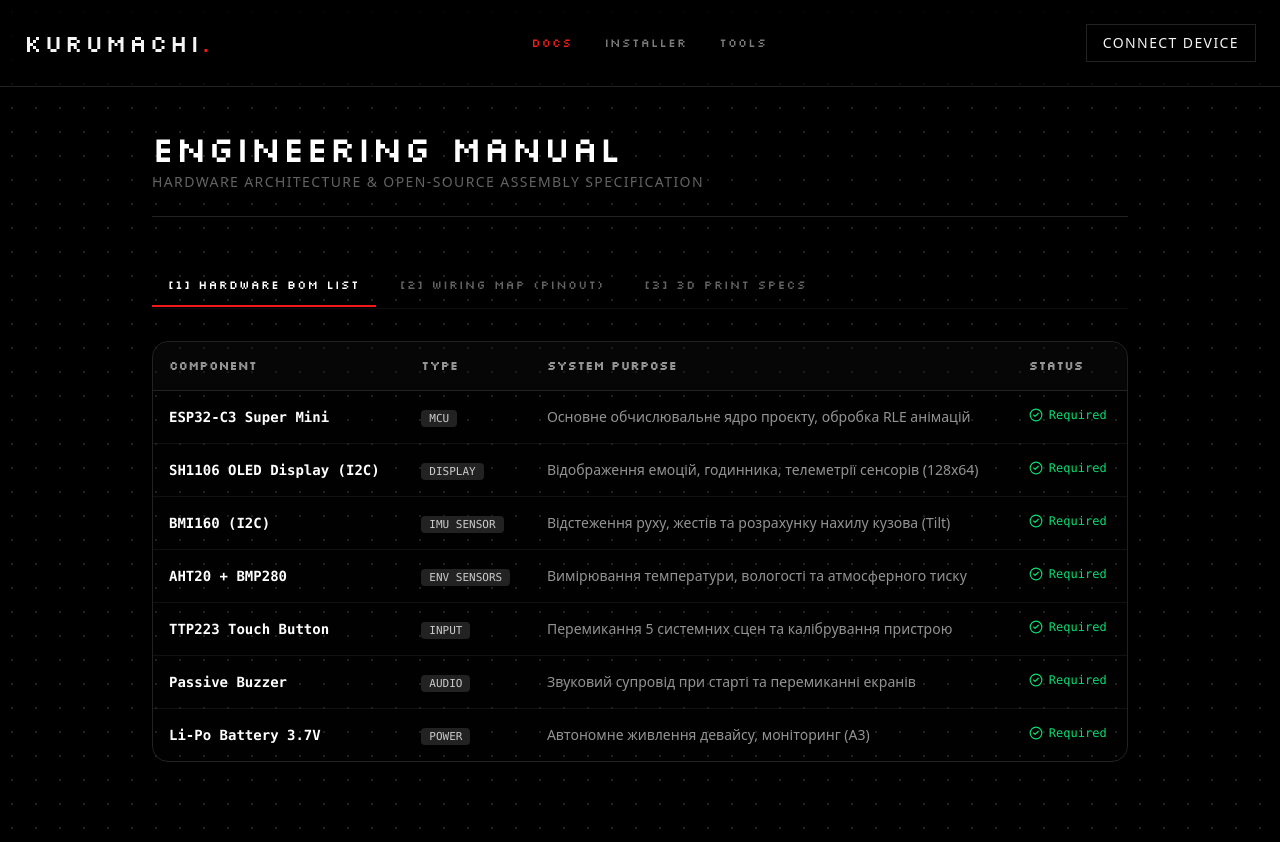
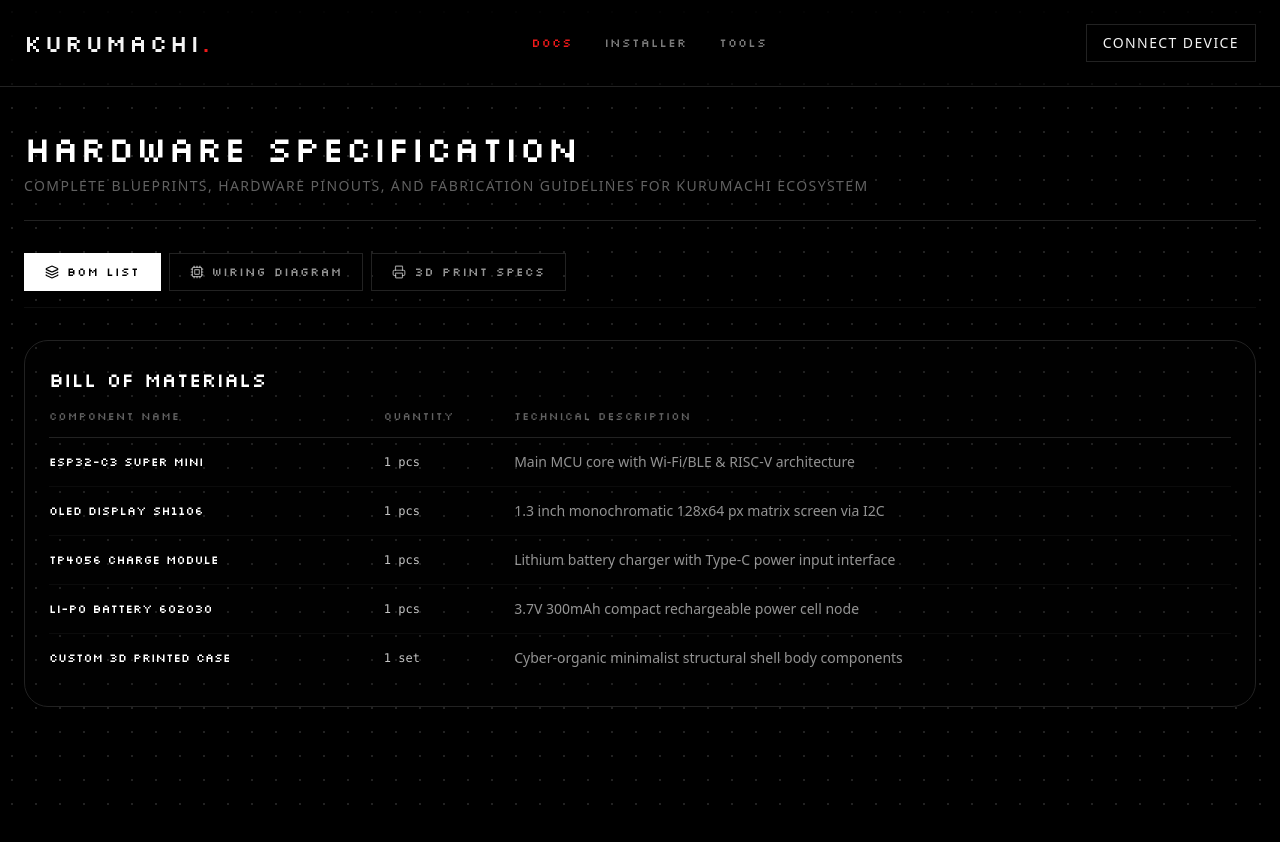
Before and after one commit to Rov-10/kurumachi, a Next.js app in the folder firmware/web/: page /docs in a window 1280 px wide. After the commit the page ends 820 px from the top, so only its background shows below. Built offline with nearby package versions, Linux system fonts and the light colour scheme.

Commit message:
feat: build full interactive 3D Docs tab system including BOM, pinout maps, and slicing specs

```diff
--- a/firmware/web/src/app/docs/page.tsx
+++ b/firmware/web/src/app/docs/page.tsx
@@ -1,50 +1,66 @@
 "use client";
 import { useState } from "react";
+import { Layers, Cpu, Printer } from "lucide-react";
 import BomTab from "@/components/docs/BomTab";
 import WiringTab from "@/components/docs/WiringTab";
 import PrintSpecsTab from "@/components/docs/PrintSpecsTab";
 
-type TabType = "bom" | "wiring" | "3dprint";
+type TabType = "bom" | "wiring" | "print";
 
 export default function DocsPage() {
   const [activeTab, setActiveTab] = useState<TabType>("bom");
 
-  const tabs: { id: TabType; label: string }[] = [
-    { id: "bom", label: "[1] Hardware BOM List" },
-    { id: "wiring", label: "[2] Wiring Map (Pinout)" },
-    { id: "3dprint", label: "[3] 3D Print Specs" },
-  ];
-
   return (
-    <main className="flex min-h-screen flex-col items-center pt-32 pb-20 px-6 max-w-5xl mx-auto">
-      {/* Шапка Документації */}
-      <div className="w-full text-left mb-12 border-b border-nothing-border pb-6">
-        <h1 className="font-dot text-4xl text-white tracking-wide uppercase">Engineering Manual</h1>
-        <p className="text-sm text-nothing-text/40 uppercase tracking-widest mt-1">
-          Hardware Architecture & Open-Source Assembly Specification
+    <main className="flex min-h-screen flex-col items-center pt-32 pb-20 px-6 max-w-7xl mx-auto space-y-8 w-full">
+      {/* Title Header */}
+      <div className="w-full text-left border-b border-nothing-border pb-6">
+        <h1 className="font-dot text-4xl text-white tracking-wide uppercase">Hardware Specification</h1>
+        <p className="text-sm text-nothing-text/40 uppercase tracking-widest mt-2 font-space">
+          Complete blueprints, hardware pinouts, and fabrication guidelines for Kurumachi ecosystem
         </p>
       </div>
 
-      {/* Таби Керування */}
-      <div className="w-full flex gap-2 border-b border-nothing-border/40 mb-8 pb-px font-dot text-xs tracking-widest uppercase overflow-x-auto">
-        {tabs.map((tab) => (
-          <button
-            key={tab.id}
-            onClick={() => setActiveTab(tab.id)}
-            className={`px-4 py-3 border-b-2 transition-all whitespace-nowrap ${
-              activeTab === tab.id ? "border-nothing-red text-white" : "border-transparent text-nothing-text/40 hover:text-nothing-text/80"
-            }`}
-          >
-            {tab.label}
-          </button>
-        ))}
+      {/* Navigation Tabs Control */}
+      <div className="w-full flex flex-wrap gap-2 border-b border-nothing-border/40 pb-4 font-dot text-xs tracking-widest uppercase">
+        <button
+          onClick={() => setActiveTab("bom")}
+          className={`px-5 py-2.5 border transition-all flex items-center gap-2 ${
+            activeTab === "bom"
+              ? "border-white bg-white text-black"
+              : "border-nothing-border text-nothing-text/60 hover:border-nothing-text/40 hover:text-white"
+          }`}
+        >
+          <Layers className="w-3.5 h-3.5" /> BOM List
+        </button>
+
+        <button
+          onClick={() => setActiveTab("wiring")}
+          className={`px-5 py-2.5 border transition-all flex items-center gap-2 ${
+            activeTab === "wiring"
+              ? "border-white bg-white text-black"
+              : "border-nothing-border text-nothing-text/60 hover:border-nothing-text/40 hover:text-white"
+          }`}
+        >
+          <Cpu className="w-3.5 h-3.5" /> Wiring Diagram
+        </button>
+
+        <button
+          onClick={() => setActiveTab("print")}
+          className={`px-5 py-2.5 border transition-all flex items-center gap-2 ${
+            activeTab === "print"
+              ? "border-white bg-white text-black"
+              : "border-nothing-border text-nothing-text/60 hover:border-nothing-text/40 hover:text-white"
+          }`}
+        >
+          <Printer className="w-3.5 h-3.5" /> 3D Print Specs
+        </button>
       </div>
 
-      {/* Рендер активного компонента */}
-      <div className="w-full text-left">
+      {/* Dynamic Tab Content Viewport */}
+      <div className="w-full min-h-[400px] animate-in fade-in slide-in-from-bottom-2 duration-300">
         {activeTab === "bom" && <BomTab />}
         {activeTab === "wiring" && <WiringTab />}
-        {activeTab === "3dprint" && <PrintSpecsTab />}
+        {activeTab === "print" && <PrintSpecsTab />}
       </div>
     </main>
   );
--- a/firmware/web/src/components/docs/BomTab.tsx
+++ b/firmware/web/src/components/docs/BomTab.tsx
@@ -1,37 +1,32 @@
-import { CheckCircle2 } from "lucide-react";
+"use client";
 
 export default function BomTab() {
   const components = [
-    { name: "ESP32-C3 Super Mini", type: "MCU", purpose: "Основне обчислювальне ядро проєкту, обробка RLE анімацій", status: "Required" },
-    { name: "SH1106 OLED Display (I2C)", type: "Display", purpose: "Відображення емоцій, годинника, телеметрії сенсорів (128x64)", status: "Required" },
-    { name: "BMI160 (I2C)", type: "IMU Sensor", purpose: "Відстеження руху, жестів та розрахунку нахилу кузова (Tilt)", status: "Required" },
-    { name: "AHT20 + BMP280", type: "ENV Sensors", purpose: "Вимірювання температури, вологості та атмосферного тиску", status: "Required" },
-    { name: "TTP223 Touch Button", type: "Input", purpose: "Перемикання 5 системних сцен та калібрування пристрою", status: "Required" },
-    { name: "Passive Buzzer", type: "Audio", purpose: "Звуковий супровід при старті та перемиканні екранів", status: "Required" },
-    { name: "Li-Po Battery 3.7V", type: "Power", purpose: "Автономне живлення девайсу, моніторинг (A3)", status: "Required" }
+    { name: "ESP32-C3 Super Mini", qty: "1 pcs", desc: "Main MCU core with Wi-Fi/BLE & RISC-V architecture" },
+    { name: "OLED Display SH1106", qty: "1 pcs", desc: "1.3 inch monochromatic 128x64 px matrix screen via I2C" },
+    { name: "TP4056 Charge Module", qty: "1 pcs", desc: "Lithium battery charger with Type-C power input interface" },
+    { name: "Li-Po Battery 602030", qty: "1 pcs", desc: "3.7V 300mAh compact rechargeable power cell node" },
+    { name: "Custom 3D Printed Case", qty: "1 set", desc: "Cyber-organic minimalist structural shell body components" },
   ];
 
   return (
-    <div className="space-y-4 animate-in fade-in slide-in-from-bottom-2 duration-500">
-      <div className="border border-nothing-border bg-nothing-gray/10 rounded-2xl overflow-hidden">
-        <table className="w-full border-collapse font-sans text-sm text-left">
-          <thead className="bg-nothing-gray/30 border-b border-nothing-border font-dot uppercase text-xs tracking-wider text-nothing-text/60">
-            <tr>
-              <th className="p-4">Component</th>
-              <th className="p-4">Type</th>
-              <th className="p-4">System Purpose</th>
-              <th className="p-4">Status</th>
+    <div className="border border-nothing-border bg-nothing-gray/10 rounded-3xl p-6 text-left">
+      <h3 className="font-dot text-xl text-white uppercase mb-4">Bill of Materials</h3>
+      <div className="overflow-x-auto">
+        <table className="w-full border-collapse font-space text-sm">
+          <thead>
+            <tr className="border-b border-nothing-border text-nothing-text/40 font-dot text-[11px] tracking-widest uppercase text-left">
+              <th className="pb-3 font-normal">Component Name</th>
+              <th className="pb-3 font-normal">Quantity</th>
+              <th className="pb-3 font-normal">Technical Description</th>
             </tr>
           </thead>
-          <tbody className="divide-y divide-nothing-border/50 text-nothing-text/80">
-            {components.map((comp, idx) => (
-              <tr key={idx} className="hover:bg-white/2 transition-colors">
-                <td className="p-4 font-mono font-bold text-white">{comp.name}</td>
-                <td className="p-4"><span className="px-2 py-0.5 bg-nothing-border text-[11px] rounded uppercase font-mono">{comp.type}</span></td>
-                <td className="p-4 text-nothing-text/60">{comp.purpose}</td>
-                <td className="p-4 font-mono text-xs flex items-center gap-1.5 text-green-400">
-                  <CheckCircle2 className="w-3.5 h-3.5" /> {comp.status}
-                </td>
+          <tbody className="divide-y divide-nothing-border/30 text-nothing-text/80">
+            {components.map((item, idx) => (
+              <tr key={idx} className="hover:bg-white/5 transition-colors">
+                <td className="py-3.5 font-dot text-xs text-white uppercase">{item.name}</td>
+                <td className="py-3.5 font-mono text-xs">{item.qty}</td>
+                <td className="py-3.5 text-nothing-text/60">{item.desc}</td>
               </tr>
             ))}
           </tbody>
--- a/firmware/web/src/components/docs/WiringTab.tsx
+++ b/firmware/web/src/components/docs/WiringTab.tsx
@@ -1,48 +1,53 @@
-import { Cpu, ShieldAlert } from "lucide-react";
+"use client";
 
 export default function WiringTab() {
+  const pinout = [
+    { mcu: "GPIO 4 (SDA)", device: "OLED SH1106 Display", type: "I2C Data Line" },
+    { mcu: "GPIO 5 (SCL)", device: "OLED SH1106 Display", type: "I2C Clock Line" },
+    { mcu: "3V3 Power Node", device: "VCC / OLED & Sensors", type: "DC 3.3V Output Rail" },
+    { mcu: "GND Bus Line", device: "GND / Common Ground", type: "System Reference Ground" },
+    { mcu: "GPIO 2 (ADC)", device: "Battery Sensor Array", type: "Analog Voltage Divider Input" },
+  ];
+
   return (
-    <div className="grid grid-cols-1 md:grid-cols-2 gap-6 animate-in fade-in slide-in-from-bottom-2 duration-500">
-      <div className="border border-nothing-border bg-nothing-gray/10 p-6 rounded-2xl space-y-4">
-        <h3 className="font-dot text-xl text-white uppercase flex items-center gap-2">
-          <Cpu className="w-5 h-5 text-nothing-red" /> Hardware Pin Mapping
-        </h3>
-        <p className="text-xs text-nothing-text/40 font-mono">DEFINED IN CONFIG.H</p>
-        <div className="space-y-2 font-mono text-sm">
-          <div className="flex justify-between p-2.5 bg-black/40 border border-nothing-border rounded-lg">
-            <span className="text-nothing-text/50">I2C Master SDA Пін</span>
-            <span className="text-white font-bold">GPIO 8</span>
-          </div>
-          <div className="flex justify-between p-2.5 bg-black/40 border border-nothing-border rounded-lg">
-            <span className="text-nothing-text/50">I2C Master SCL Пін</span>
-            <span className="text-white font-bold">GPIO 9</span>
-          </div>
-          <div className="flex justify-between p-2.5 bg-black/40 border border-nothing-border rounded-lg">
-            <span className="text-nothing-text/50">TTP223 Touch Button</span>
-            <span className="text-white font-bold">GPIO 4</span>
-          </div>
-          <div className="flex justify-between p-2.5 bg-black/40 border border-nothing-border rounded-lg">
-            <span className="text-nothing-text/50">Passive Buzzer Out</span>
-            <span className="text-white font-bold">GPIO 1</span>
-          </div>
-          <div className="flex justify-between p-2.5 bg-black/40 border border-nothing-border rounded-lg">
-            <span className="text-nothing-text/50">Battery ADC Sensor</span>
-            <span className="text-white font-bold">GPIO 3 (A3)</span>
-          </div>
+    <div className="grid grid-cols-1 lg:grid-cols-3 gap-6 text-left">
+      {/* Ліва частина: таблиця контактів */}
+      <div className="lg:col-span-2 border border-nothing-border bg-nothing-gray/10 rounded-3xl p-6">
+        <h3 className="font-dot text-xl text-white uppercase mb-4">I2C & Power Pin Mapping</h3>
+        <div className="overflow-x-auto">
+          <table className="w-full border-collapse font-space text-sm">
+            <thead>
+              <tr className="border-b border-nothing-border text-nothing-text/40 font-dot text-[11px] tracking-widest uppercase text-left">
+                <th className="pb-3 font-normal">ESP32-C3 Pin</th>
+                <th className="pb-3 font-normal">Target Hardware Connection</th>
+                <th className="pb-3 font-normal">Signal Type</th>
+              </tr>
+            </thead>
+            <tbody className="divide-y divide-nothing-border/30 text-nothing-text/80">
+              {pinout.map((pin, idx) => (
+                <tr key={idx} className="hover:bg-white/5 transition-colors">
+                  <td className="py-3.5 font-mono text-xs text-nothing-red">{pin.mcu}</td>
+                  <td className="py-3.5 font-dot text-xs text-white uppercase">{pin.device}</td>
+                  <td className="py-3.5 text-nothing-text/60">{pin.type}</td>
+                </tr>
+              ))}
+            </tbody>
+          </table>
         </div>
       </div>
 
-      <div className="border border-nothing-border bg-nothing-gray/10 p-6 rounded-2xl flex flex-col justify-between">
-        <div>
-          <h3 className="font-dot text-xl text-white uppercase flex items-center gap-2 mb-3">
-            <ShieldAlert className="w-5 h-5 text-yellow-500" /> I2C Bus Topology
-          </h3>
-          <p className="text-sm text-nothing-text/60 leading-relaxed font-sans">
-            Дисплей SH1106, акселерометр BMI160 та датчики клімату BMP/AHT підключені паралельно на одну загальну шину <strong className="text-white font-mono">Wire</strong> (GPIO 8/9). Шина розігнана до частоти <strong className="text-white font-mono">400 кГц (Fast Mode)</strong> за допомогою інструкції <code className="bg-black px-1.5 py-0.5 rounded text-nothing-red font-mono">Wire.setClock(400000)</code> для забезпечення плавності рендерингу RLE фреймів на частоті 60 FPS.
-          </p>
+      {/* Права частина: Швидкі інженерні замітки */}
+      <div className="lg:col-span-1 border border-nothing-border bg-black/40 rounded-3xl p-6 flex flex-col justify-between">
+        <div className="space-y-4">
+          <h4 className="font-dot text-sm text-white uppercase tracking-wider">Critical Hardware Alerts</h4>
+          <ul className="space-y-3 font-space text-xs text-nothing-text/60 list-disc list-inside leading-relaxed">
+            <li>Ensure the I2C bus has pull-up resistors active if the display module omits them.</li>
+            <li>Do not feed native 5V rails directly into GPIO logic lanes to avoid breakdown.</li>
+            <li>Verify solid common ground links between ESP32 and battery sensor blocks.</li>
+          </ul>
         </div>
-        <div className="mt-4 p-3.5 border border-yellow-500/20 bg-yellow-500/5 rounded-xl font-mono text-xs text-yellow-500/80">
-          ⚠️ ВАЖЛИВО: Обов&apos;язково використовуйте підтягуючі резистори (Pull-up) на 4.7 кОм на лініях SDA та SCL до живлення 3.3V.
+        <div className="pt-4 border-t border-nothing-border font-mono text-[10px] text-nothing-text/40 uppercase">
+          Architecture Core: Rev 1.2-Stable
         </div>
       </div>
     </div>
```
Also changed, not shown: firmware/web/src/components/docs/PrintSpecsTab.tsx (+33 -25 lines).
